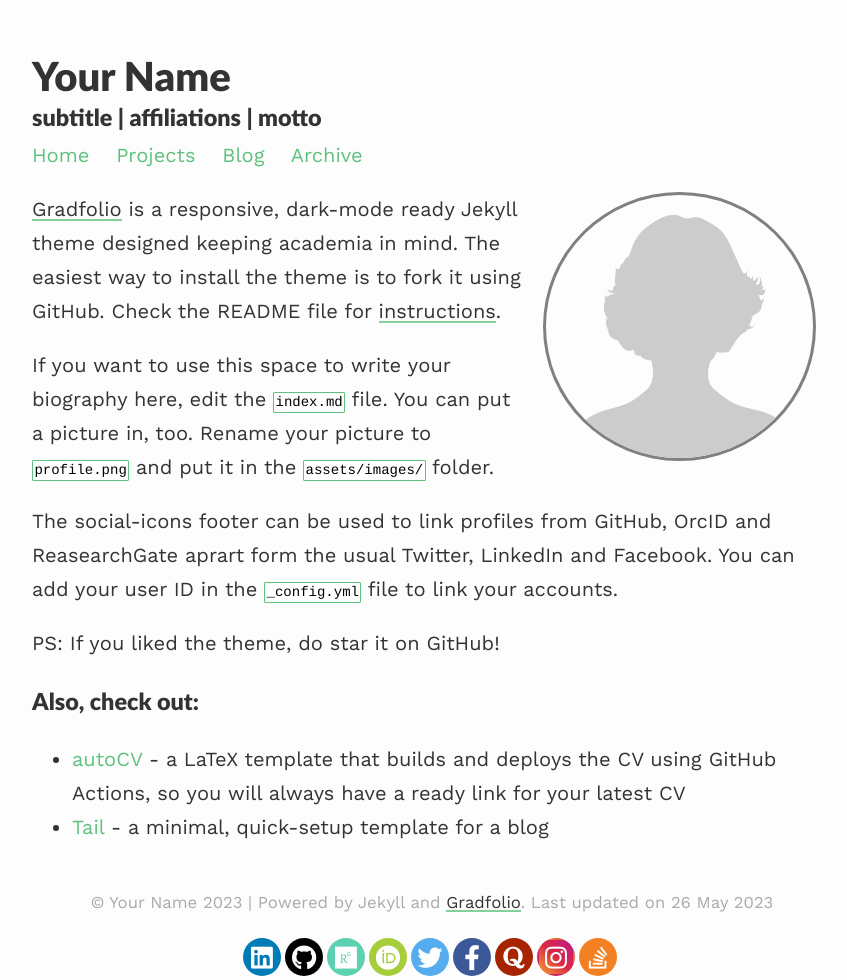
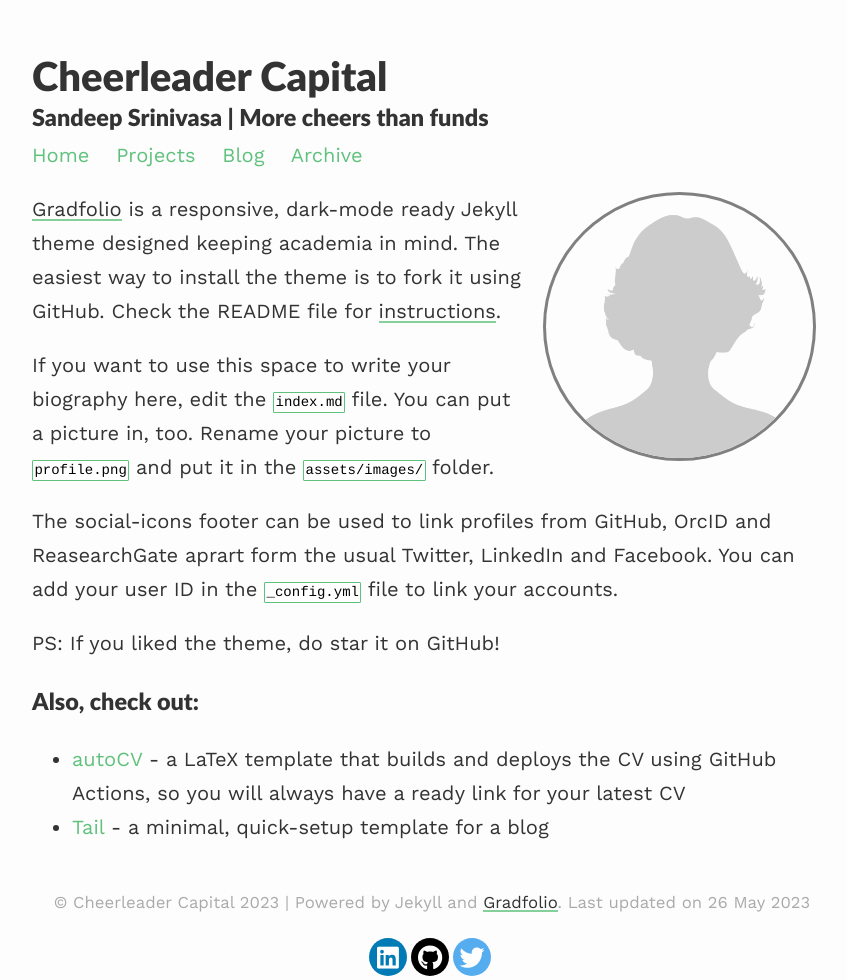
Before and after one commit to sandys/cheerleader.capital, a Jekyll site: the page built from index.md, in a window 1280 px wide. Shown: the whole page, without its empty margins (208-1055 px from the left). Built offline with Jekyll 4.4.1, drawn with Linux system fonts in a browser that asks for light colours; nearby versions of some CDN libraries.

Commit message:
Update _config.yml

```diff
--- a/_config.yml
+++ b/_config.yml
@@ -1,10 +1,10 @@
 ### your site title here
 
-title: Your Name
-description: subtitle | affiliations | motto
+title: Cheerleader Capital
+description: Sandeep Srinivasa | More cheers than funds
 
-baseurl: /gradfolio #name of GitHub repository
-url: "" #custom url to be used instead of GitHub repository
+baseurl: / #name of GitHub repository
+url: "https://www.cheerleader.capital" #custom url to be used instead of GitHub repository
 email: #
 
 # Pagination
@@ -13,15 +13,9 @@ permalink: /blog/:year/:title/
 paginate_path: /blog/page:num/
 
 # Social media links in footer
-twitter: "#"
-linkedin: "#"
-stackoverflow: "#"
-github: "#"
-researchgate: "#"
-orcid: "#"
-quora: "#"
-instagram: "#"
-facebook: "#"
+twitter: "https://twitter.com/sandeepssrin"
+linkedin: "https://www.linkedin.com/in/sandeepss"
+github: "https://github.com/sandys"
 
 
 # Markdown
```
